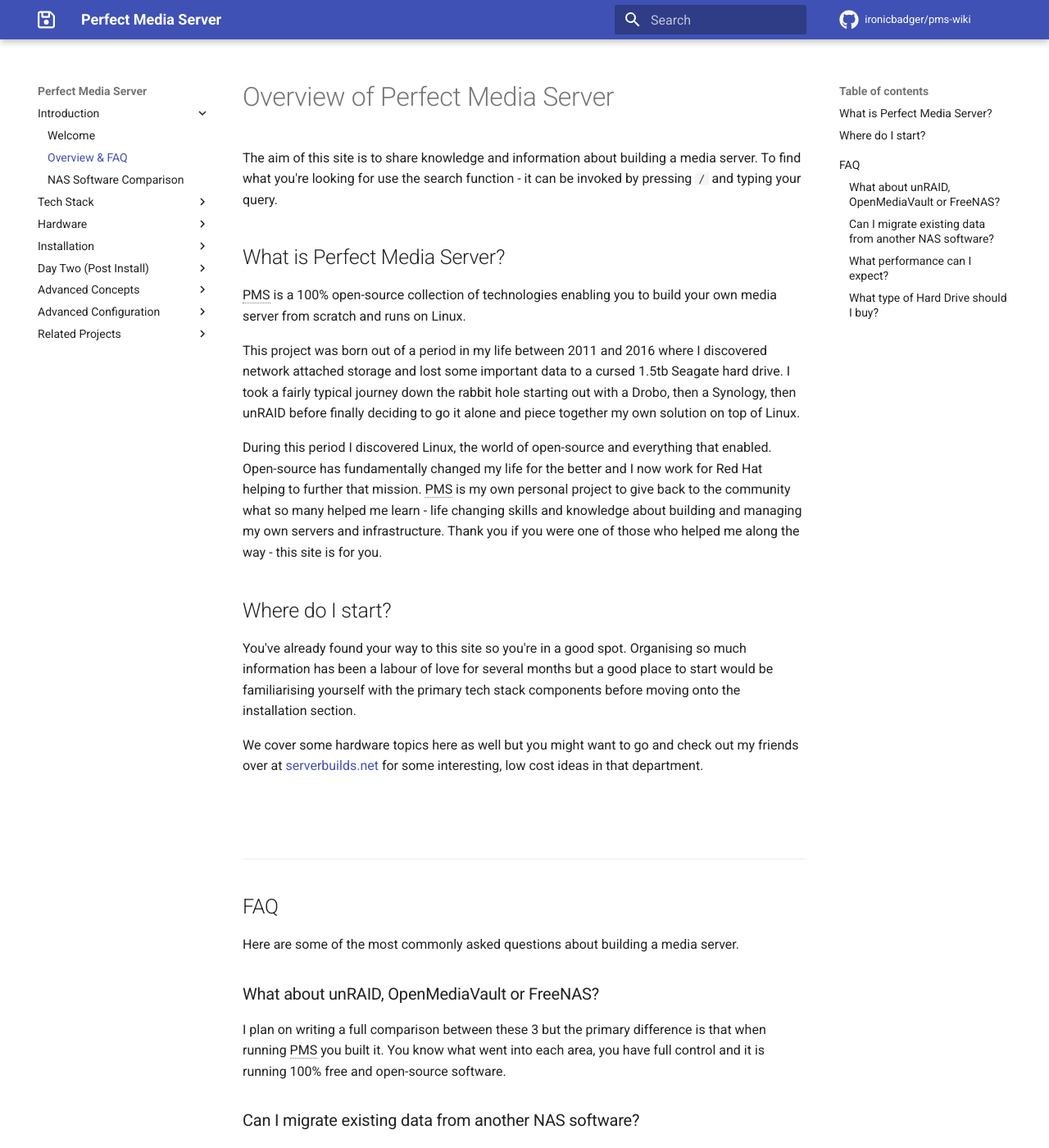
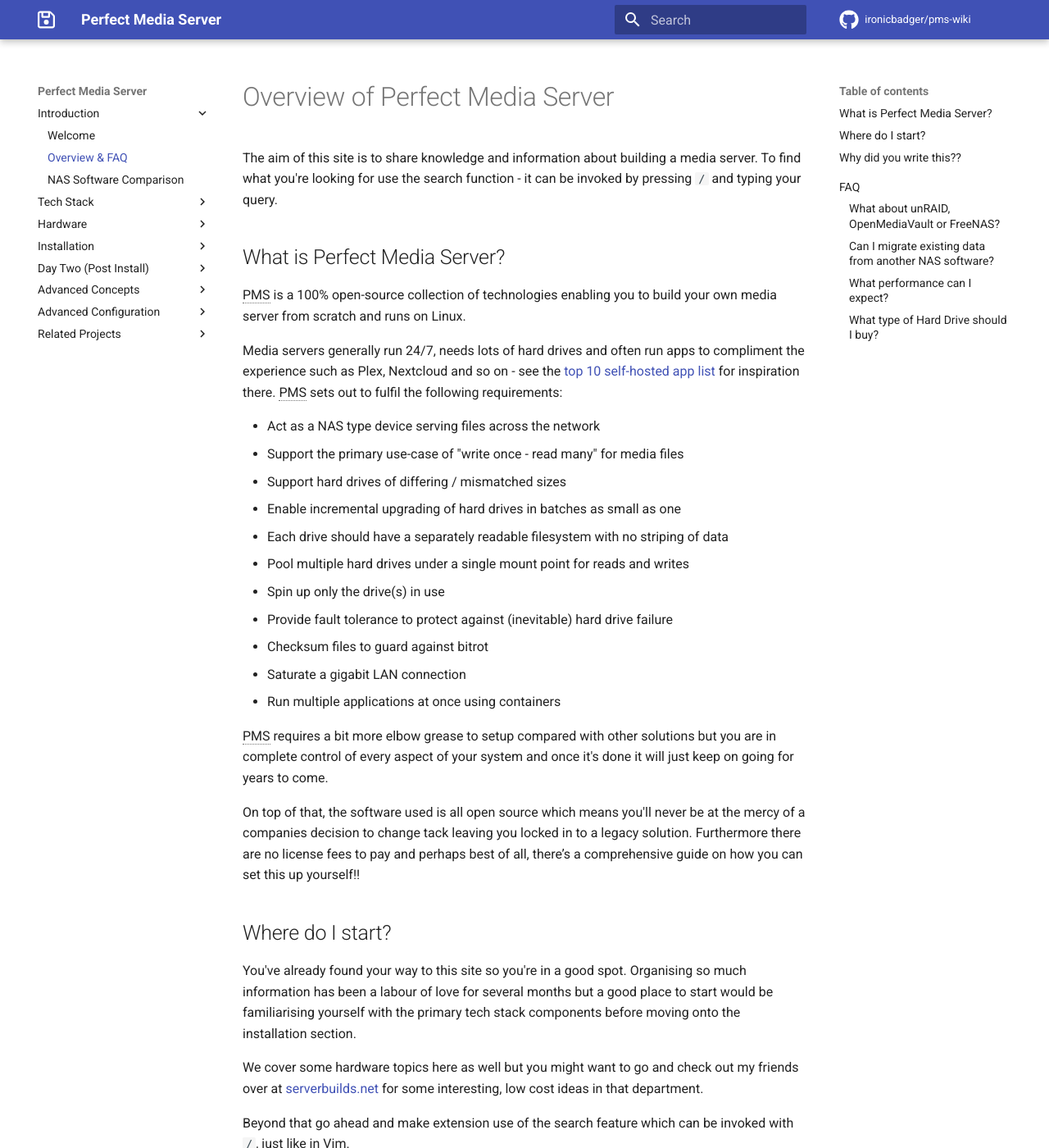
Before and after one commit to ironicbadger/pms-wiki, an MkDocs documentation site: the page built from docs/overview/overview.md, in a window 1280 px wide and 1400 px high. Shown: the whole window at 82% size. Built offline with MkDocs 1.6.1 and Material for MkDocs 9.7.7, drawn with Linux system fonts in a browser that asks for light colours; some web fonts are replaced; comment, search, counter and statistics services are not loaded; some of the changed text lies outside the part shown.

Commit message:
added requirements

```diff
--- a/docs/overview/overview.md
+++ b/docs/overview/overview.md
@@ -6,15 +6,41 @@ The aim of this site is to share knowledge and information about building a medi
 
 PMS is a 100% open-source collection of technologies enabling you to build your own media server from scratch and runs on Linux.
 
-This project was born out of a period in my life between 2011 and 2016 where I discovered network attached storage and lost some important data to a cursed 1.5tb Seagate hard drive. I took a fairly typical journey down the rabbit hole starting out with a Drobo, then a Synology, then unRAID before finally deciding to go it alone and piece together my own solution on top of Linux.
+Media servers generally run 24/7, needs lots of hard drives and often run apps to compliment the experience such as Plex, Nextcloud and so on - see the [top 10 self-hosted app list](../day-two/top10apps.md) for inspiration there. PMS sets out to fulfil the following requirements:
 
-During this period I discovered Linux, the world of open-source and everything that enabled. Open-source has fundamentally changed my life for the better and I now work for Red Hat helping to further that mission. PMS is my own personal project to give back to the community what so many helped me learn - life changing skills and knowledge about building and managing my own servers and infrastructure. Thank you if you were one of those who helped me along the way - this site is for you.
+* Act as a NAS type device serving files across the network
+* Support the primary use-case of "write once - read many" for media files
+* Support hard drives of differing / mismatched sizes
+* Enable incremental upgrading of hard drives in batches as small as one
+* Each drive should have a separately readable filesystem with no striping of data
+* Pool multiple hard drives under a single mount point for reads and writes
+* Spin up only the drive(s) in use
+* Provide fault tolerance to protect against (inevitable) hard drive failure
+* Checksum files to guard against bitrot
+* Saturate a gigabit LAN connection
+* Run multiple applications at once using containers
+
+PMS requires a bit more elbow grease to setup compared with other solutions but you are in complete control of every aspect of your system and once it's done it will just keep on going for years to come.
+
+On top of that, the software used is all open source which means you'll never be at the mercy of a companies decision to change tack leaving you locked in to a legacy solution. Furthermore there are no license fees to pay and perhaps best of all, there’s a comprehensive guide on how you can set this up yourself!!
 
 ## Where do I start?
 
 You've already found your way to this site so you're in a good spot. Organising so much information has been a labour of love for several months but a good place to start would be familiarising yourself with the primary tech stack components before moving onto the installation section.
 
 We cover some hardware topics here as well but you might want to go and check out my friends over at [serverbuilds.net](https://serverbuilds.net) for some interesting, low cost ideas in that department.
+
+Beyond that go ahead and make extension use of the search feature which can be invoked with `/`, just like in Vim.
+
+You can find me on the [Self-Hosted podcast Discord server](https://discord.gg/efhGsp75dx) or [Twitter](https://twitter.com/ironicbadger) where I'm @IronicBadger if you have questions, concerns or feedback about the site. Please also consider contributing [via PR](https://github.com/IronicBadger/pms-wiki/) if you find something that needs fixing.
+
+## Why did you write this??
+
+This project was born out of a period in my life between 2011 and 2016 where I discovered network attached storage and lost some important data to a cursed 1.5tb Seagate hard drive. I took a fairly typical journey down the rabbit hole starting out with a Drobo, then a Synology, then unRAID before finally deciding to go it alone and piece together my own solution on top of Linux.
+
+During this period I discovered Linux, the world of open-source and everything that enabled. Open-source has fundamentally changed my life for the better and I now work for Red Hat helping to further that mission.
+
+PMS is my own personal project to give back to the community knowledge that so many others helped me learn - life changing skills and knowledge about building and managing my own servers and infrastructure. Thank you if you were one of those who helped me along the way - this site is for you.
 ##
 - - -
 
```
Also changed, not shown: other parts of docs/overview/overview.md (+1 -0 lines).
